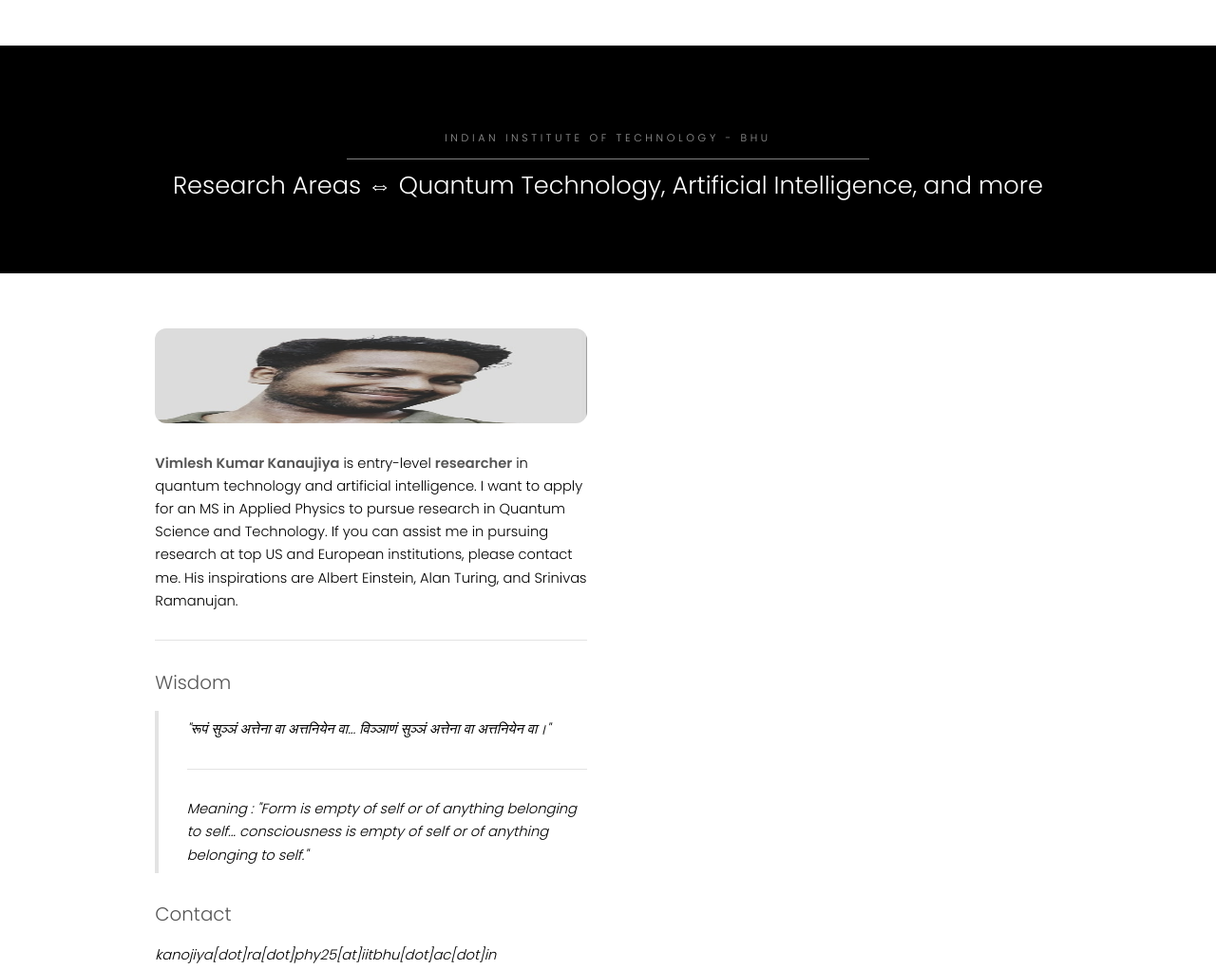
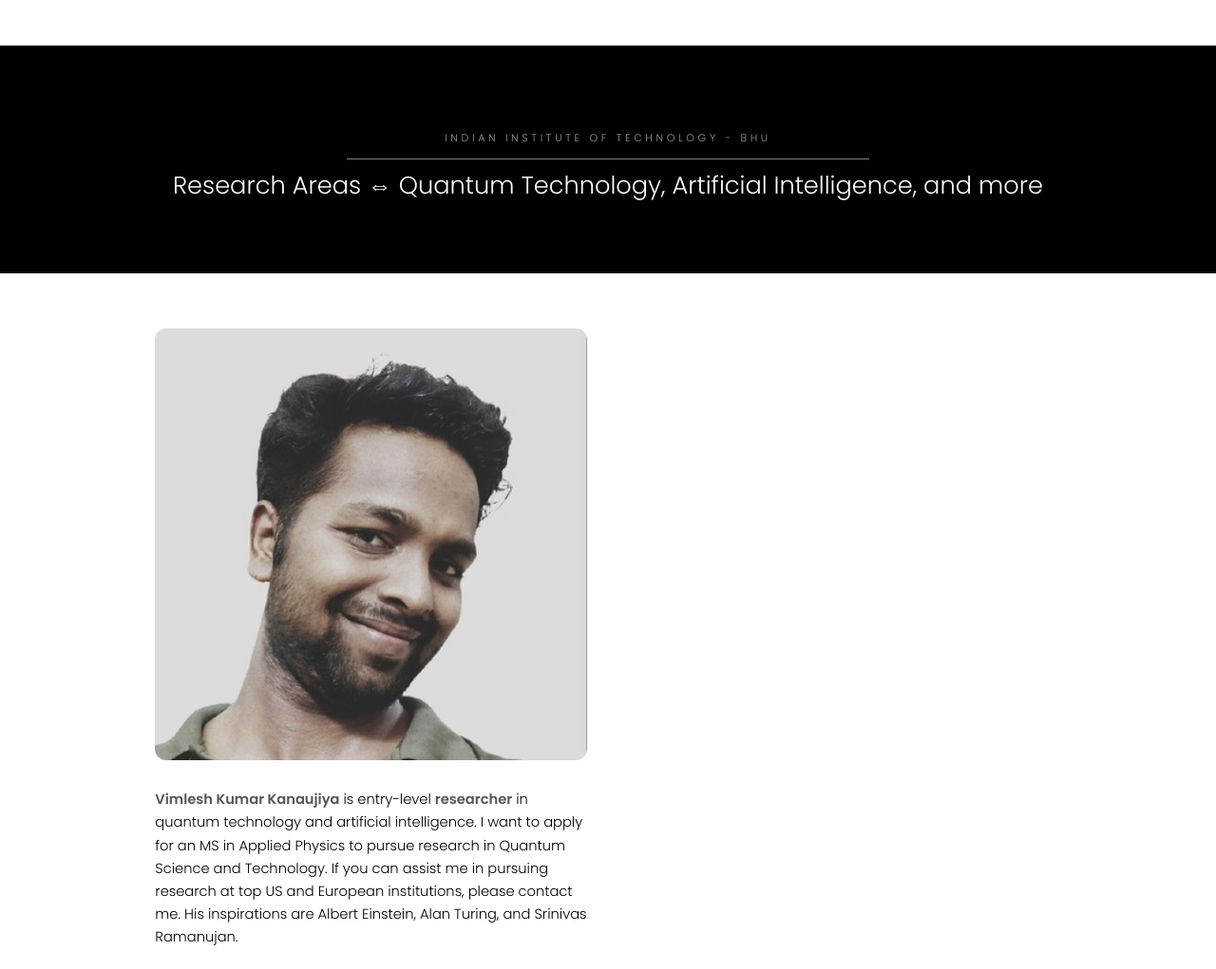
Before and after one commit to vimleshkumarkanaujiya/vimleshkumarkanaujiya.github.io, a plain HTML site: page index.html in a window 1280 px wide. Shown: the top 1021 px of the page at 95% size. Drawn offline with Linux system fonts and the light colour scheme.

Commit message:
Update index.html

```diff
--- a/index.html
+++ b/index.html
@@ -63,7 +63,7 @@
             <div class="row 200%">
                 <div class="6u 12u$(medium)">
 
-                    <span class="image fit"><img src="profile.jpeg" width="100" height="100" alt=""></span>
+                    <span class="image fit"><img src="profile.jpeg" alt=""></span>
                     <!-- Text stuff -->
                     <p>
                         <b>Vimlesh Kumar Kanaujiya</b> is entry-level <strong>researcher</strong> in quantum technology and artificial intelligence. I want to apply for an MS in Applied Physics to pursue research in Quantum Science and Technology. If you can assist me in pursuing research at top US and European institutions, please contact me.
```
